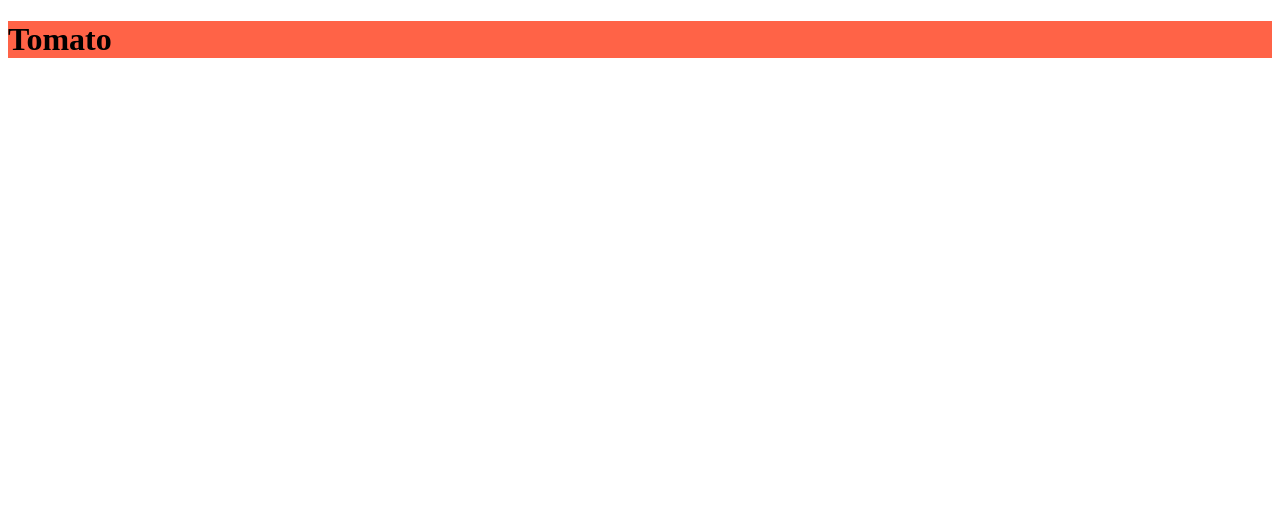
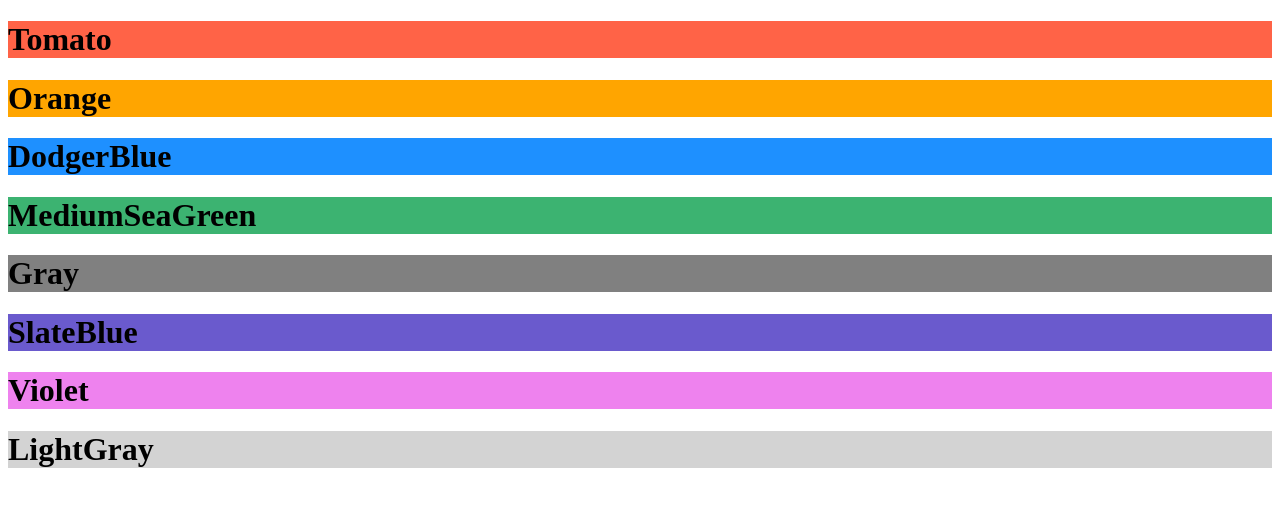
Before and after one commit to dimapovarchuk/aws_s3_bucket, a plain HTML site: page index.html in a window 1280 px wide. Drawn offline with Linux system fonts and the light colour scheme.

Commit message:
Update index.html

```diff
--- a/index.html
+++ b/index.html
@@ -3,7 +3,13 @@
 <body>
 
 <h1 style="background-color:Tomato;">Tomato</h1>
-
+<h1 style="background-color:Orange;">Orange</h1>
+<h1 style="background-color:DodgerBlue;">DodgerBlue</h1>
+<h1 style="background-color:MediumSeaGreen;">MediumSeaGreen</h1>
+<h1 style="background-color:Gray;">Gray</h1>
+<h1 style="background-color:SlateBlue;">SlateBlue</h1>
+<h1 style="background-color:Violet;">Violet</h1>
+<h1 style="background-color:LightGray;">LightGray</h1>
 
 </body>
 </html>
```
